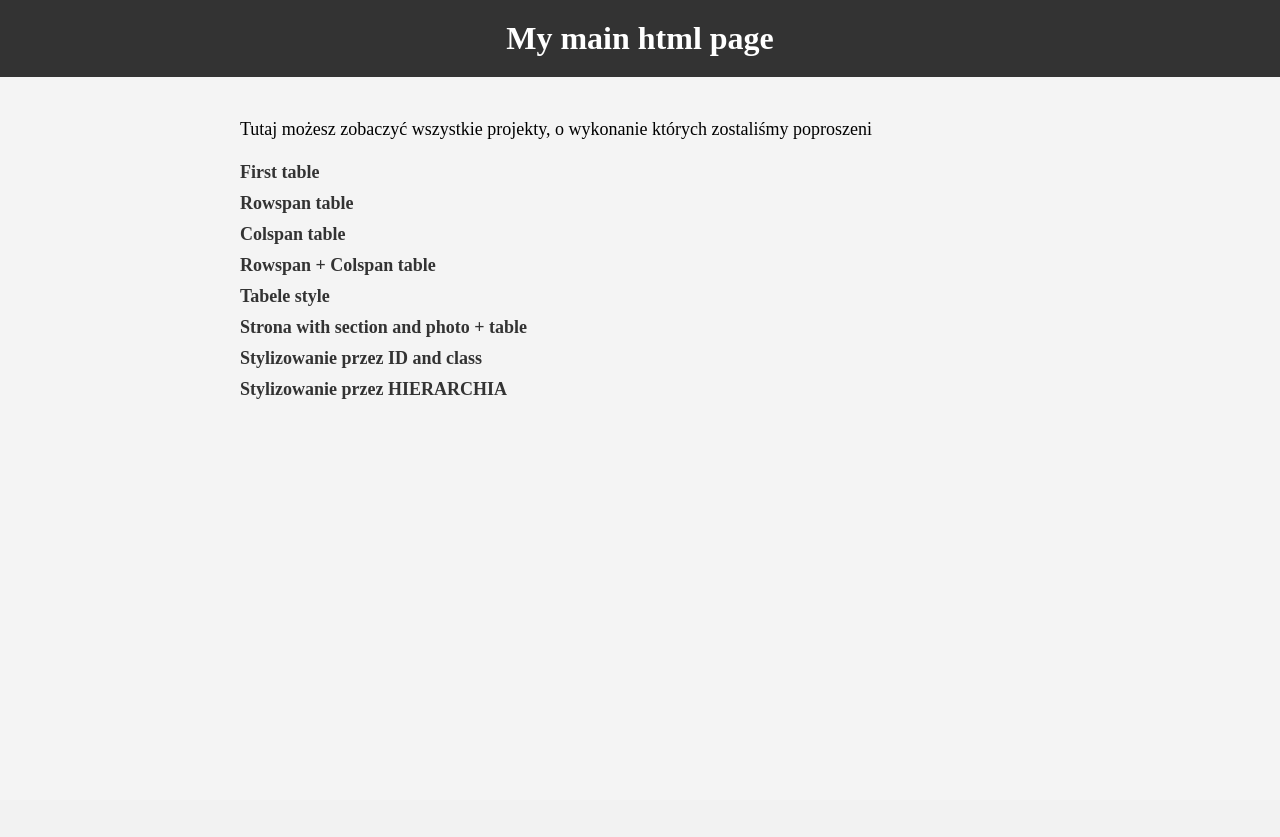
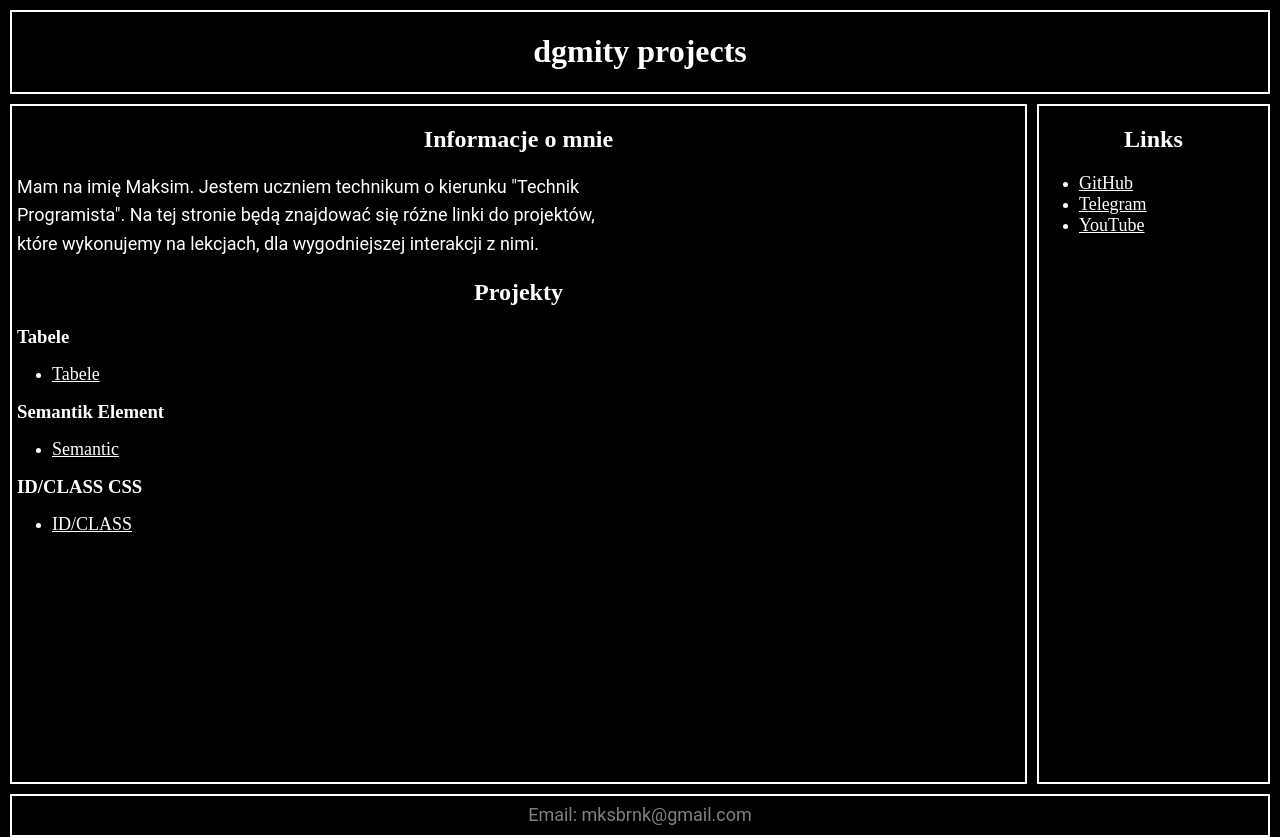
Before and after one commit to dgmity/html-projects, a PHP site: page / in a window 1280 px wide. Before the commit the page ends 399 px from the top, so only its background shows below. Run offline with PHP 8.4, Linux system fonts and the light colour scheme.

Commit message:
update all project

```diff
--- a/index.html
+++ b/index.html
@@ -3,41 +3,54 @@
 <head>
     <meta charset="UTF-8">
     <meta name="viewport" content="width=device-width, initial-scale=1.0">
-    <title>HTML Projects Page</title>
+    <title>dgmity project page</title>
     <link rel="stylesheet" href="style.css">
 </head>
 <body>
     <header>
-        <h1>My main html page</h1>
+        <h1>dgmity projects</h1>
     </header>
     <main>
-        <p>Tutaj możesz zobaczyć wszystkie projekty, o wykonanie których zostaliśmy poproszeni</p>
+        <section id="content">
+            <h2 style="text-align: center;">Informacje o mnie</h2>
+            <p>Mam na imię Maksim. Jestem uczniem technikum o kierunku "Technik Programista". Na tej stronie będą znajdować się różne linki do projektów, które wykonujemy na lekcjach, dla wygodniejszej interakcji z nimi.</p>
+            <h2 style="text-align: center;">Projekty</h2>
+            <h3 style="margin: 5px;">Tabele</h3>
             <ul>
                 <li>
-                <a href="tabele/first.html">First table</a>
+                    <a href="link-pages/tabele.html">Tabele</a>
+                </li>
+            </ul>
+            <h3 style="margin: 5px;">Semantik Element</h3>
+            <ul>
+                <li>
+                    <a href="link-pages/semanic.html">Semantic</a>
+                </li>
+            </ul>
+            <h3 style="margin: 5px;">ID/CLASS CSS</h3>
+            <ul>
+                <li>
+                    <a href="link-pages/id-class.html">ID/CLASS</a>
+                </li>
+            </ul>
+        </section>
+        <section id="sidebar">
+            <h2 style="text-align: center;">Links</h2>
+            <ul>
+                <li>
+                    <a href="https://github.com/dgmity">GitHub</a>
                 </li>
                 <li>
-                <a href="rowcolspan/rowspan.html">Rowspan table</a>
+                    <a href="https://t.me/dgmity">Telegram</a>
                 </li>
                 <li>
-                <a href="rowcolspan/colspan.html">Colspan table</a>
-            </li>
-            <li>
-                <a href="rowcolspan/rowcolspan.html">Rowspan + Colspan table</a>
-            </li>
-            <li>
-                <a href="tabele/threestyletable.html">Tabele style</a>
-            </li>
-            <li>
-                <a href="semanticelement/section.html">Strona with section and photo + table</a>
-            </li>
-            <li>
-                <a href="id-class-css/index.html">Stylizowanie przez ID and class</a>
-            </li>
-            <li>
-                <a href="id-class-css-hierarchia/index.html">Stylizowanie przez HIERARCHIA</a>
+                    <a href="https://www.youtube.com/@dgmity">YouTube</a>
                 </li>
             </ul>
+        </section>
     </main>
+    <footer>
+        <p>Email: mksbrnk@gmail.com</p>
+    </footer>
 </body>
 </html>
--- a/style.css
+++ b/style.css
@@ -1,44 +1,67 @@
-body {
-    font-family: Arial sans-serif;
+html, body {
+    box-sizing: border-box;
+    height: 100%;
     margin: 0;
     padding: 0;
-    background-color: #f4f4f4;
+    background-color: black;
 }
 
-header {
-    background-color: #333;
-    color: #fff;
-    padding: 20px;
-    text-align: center;
+*,
+*::before,
+*::after {
+    box-sizing: inherit;
 }
 
-h1 {
-    margin: 0;
+header, footer {
+    display: flex;
+    justify-content: center;
+    border: 2px solid white;
+    color: white;
+    margin: 10px;
 }
 
 main {
-    padding: 20px;
-    max-width: 800px;
-    margin: auto;
+    display: flex;
+    margin: 10px;
+    gap: 10px;
+    width: calc(100% - 20px);
+    height: 85%;
+}
+
+#content {
+    color: white;
+    border: 2px solid white;
+    flex-grow: 1;
+}
+
+#sidebar {
+    color: white;
+    border: 2px solid white;
+    width: 18.5%;
+}
+
+footer {
+    display: flex;
+    color: white;
+    margin: 10px;
+    border: 2px solid white;
 }
 
 p {
-    font-size: 18px;
-    line-height: 1.6;
-}
-
-ul {
-    list-style-type: none;
-    padding: 0;
-}
-
-li {
-    margin-bottom: 10px;
+    color: #ffffff;           /* Белый цвет текста */
+    font-size: 18px;          /* Оптимальный для чтения размер */
+    line-height: 1.6;         /* Увеличенный межстрочный интервал */
+    margin-bottom: 1.5em;     /* Отступ между абзацами */
+    max-width: 600px;         /* Ограниченная ширина для удобства чтения */
+    font-family: 'Roboto', sans-serif; /* Четкий современный шрифт */
+    margin: 5px;
 }
 
 a {
-    text-decoration: none;
-    color: #333;
+    color: white;
     font-size: 18px;
-    font-weight: bold;
 }
+
+footer p {
+    color: grey;
+}
```
Also changed, not shown: link-pages/id-class.html (added, +24 -0 lines), link-pages/semanic.html (added, +21 -0 lines), link-pages/style.css (added, +32 -0 lines), link-pages/tabele.html (added, +33 -0 lines). Lines whose indentation alone changed are shown as unchanged.
